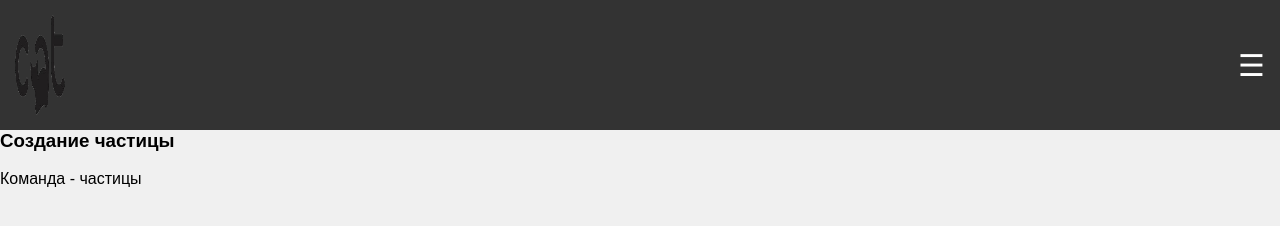
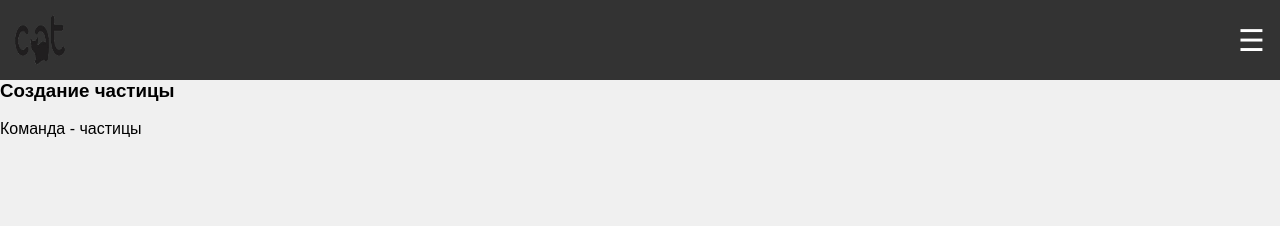
Before and after one commit to Cat56002/my-site, a plain HTML site: page commands.html in a window 1280 px wide. Drawn offline with Linux system fonts and the light colour scheme; files that its build step writes are made by us from their sources.

Commit message:
Update commands.html

```diff
--- a/commands.html
+++ b/commands.html
@@ -8,7 +8,7 @@
 </head>
 <body>
     <header>
-        <img src="logo.png" height="100" width="100" alt="Логотип сайта" class="logo" onclick="goHome()">
+        <img src="logo.png" height="50" width="70" alt="Логотип сайта" class="logo" onclick="goHome()">
         <span class="menu-icon" onclick="toggleMenu()">&#9776;</span>
     </header>
 <h3>Создание частицы</h3><br>
```
